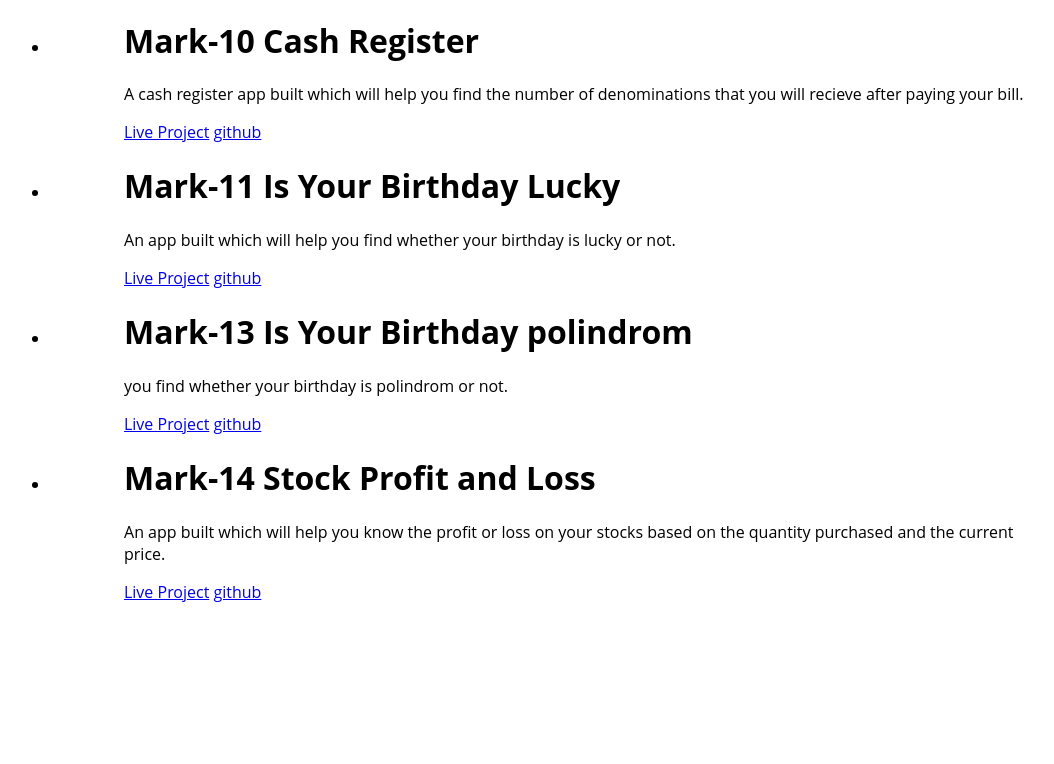
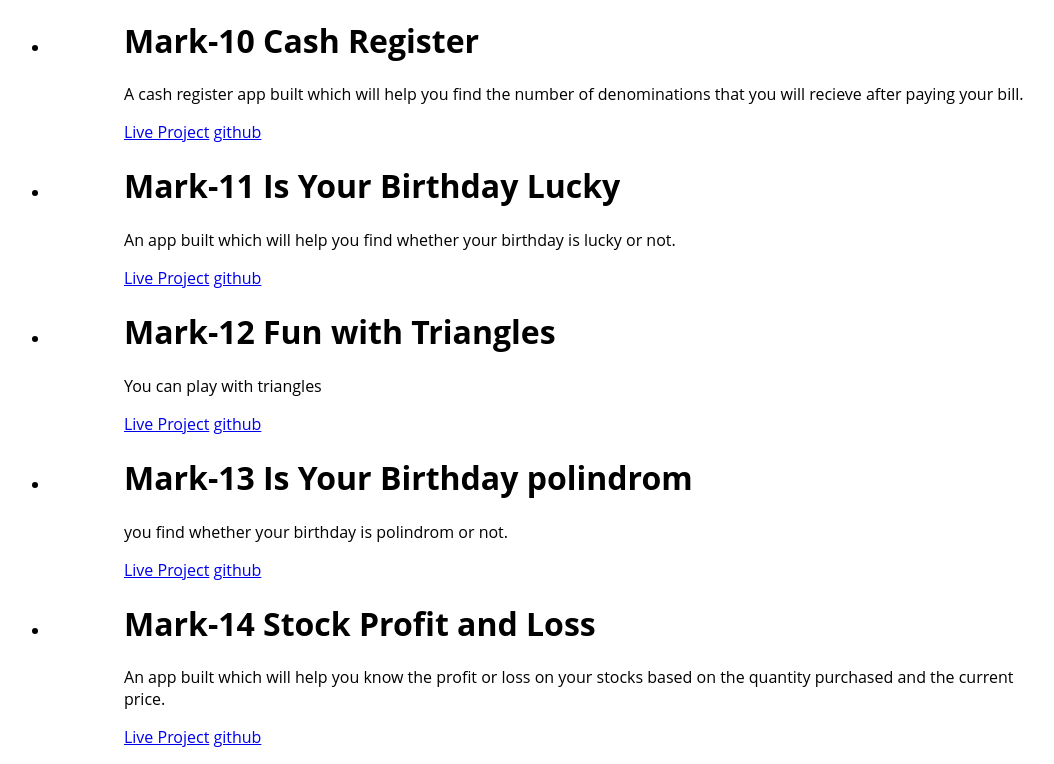
Before and after one commit to poonamng/my-portfilio, a plain HTML site: page project.html in a window 1280 px wide. Shown: the part 1419-2183 px from the top of the page, without its empty margins (86-1140 px from the left). Before the commit the page ends 2038 px from the top, so only its background shows below. Drawn offline with Linux system fonts and the light colour scheme.

Commit message:
add one project

```diff
--- a/project.html
+++ b/project.html
@@ -118,6 +118,15 @@
 
         <li>
             <div class="container container-center">
+            <h1>Mark-12 Fun with Triangles</h1>
+            <p>You can play with triangles</p>
+            <a class="links primary-link" href="https://fun-with-triangle-poonam.netlify.app/">Live Project</a>
+            <a class="links secondary-link" href="https://github.com/poonamng"> github</a>
+        </div>
+        </li>
+
+        <li>
+            <div class="container container-center">
             <h1>Mark-13 Is Your Birthday polindrom</h1>
             <p> you find whether your birthday is polindrom or not.</p>
             <a class="links primary-link" href="https://bday-polindron-poonam.netlify.app/">Live Project</a>
```
